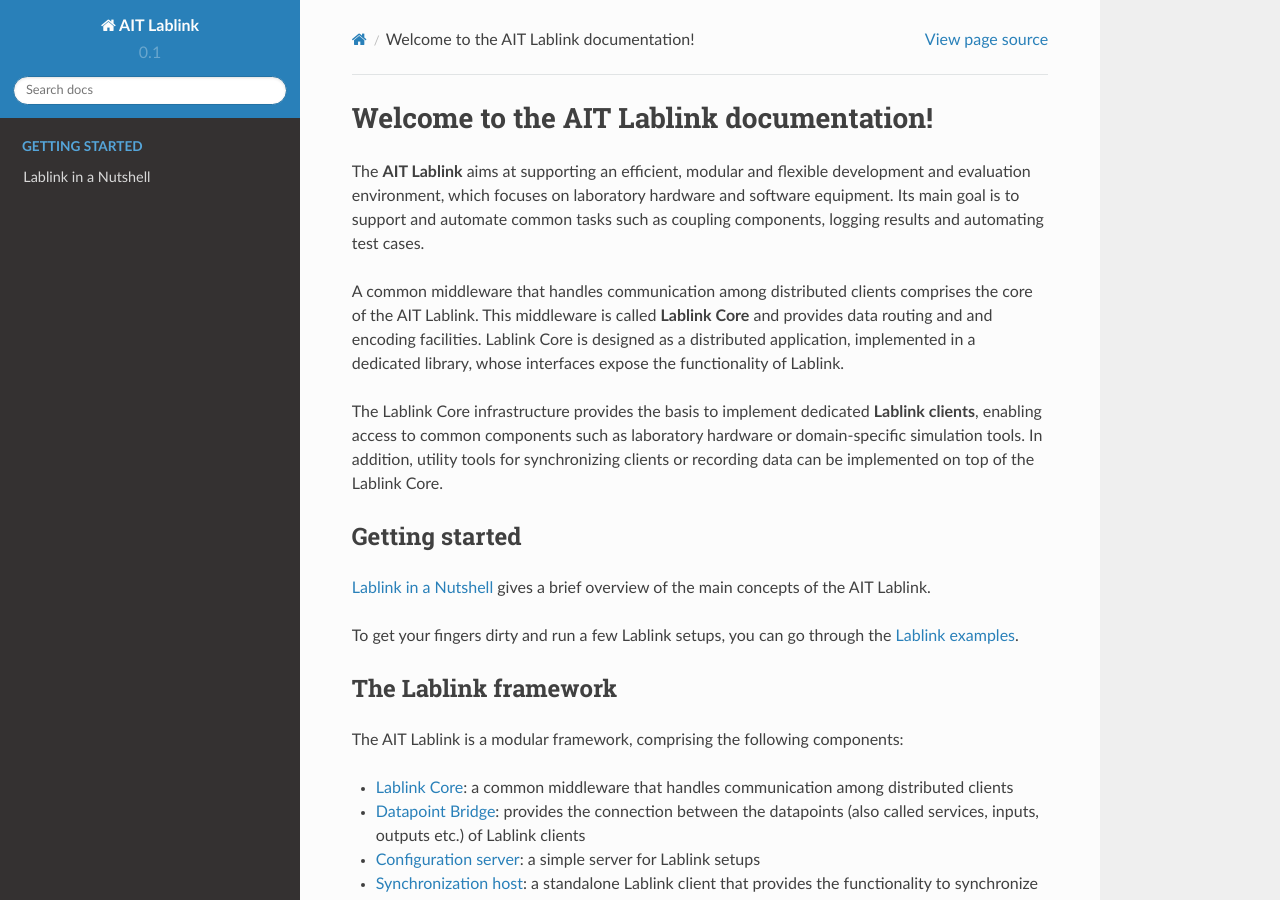
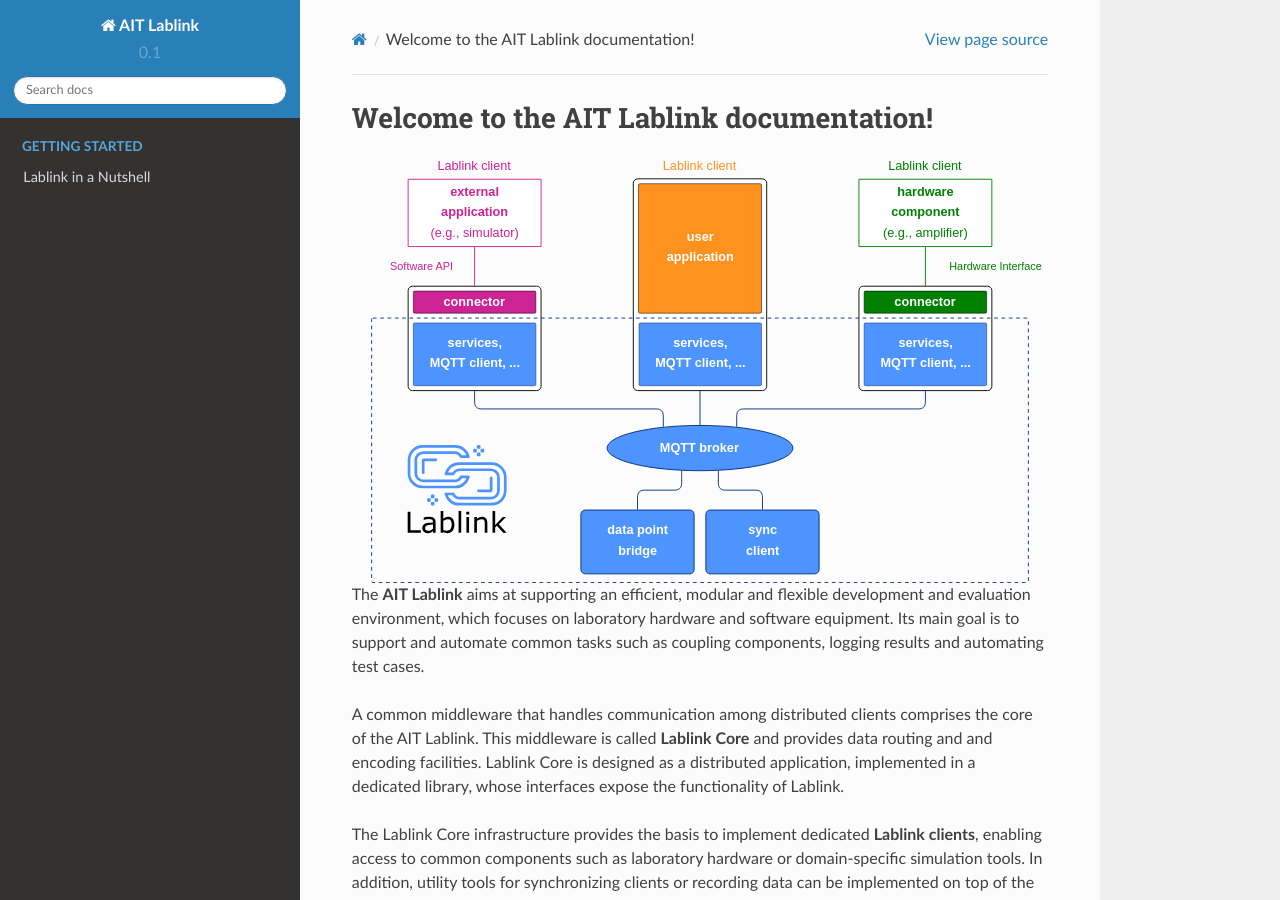
Before and after one commit to AIT-Lablink/lablink-docs-main, a Sphinx documentation site: the page built from source/index.rst, in a window 1280 px wide and 900 px high. Built offline with Sphinx 7.4.7 and the Read the Docs theme 2.0.0, drawn with Linux system fonts in a browser that asks for light colours.

Commit message:
Add animated view of Lablink architecture to main page

```diff
--- a/source/index.rst
+++ b/source/index.rst
@@ -4,6 +4,10 @@
 
 .. meta::
    :description lang=en: AIT Lablink laboratory middleware
+
+.. image:: img/lablink-architecture-animated.svg
+   :align: center
+   :alt: Lablink System Architecture
 
 The **AIT Lablink** aims at supporting an efficient, modular and flexible development and evaluation environment, which focuses on laboratory hardware and software equipment.
 Its main goal is to support and automate common tasks such as coupling components, logging results and automating test cases.
```
